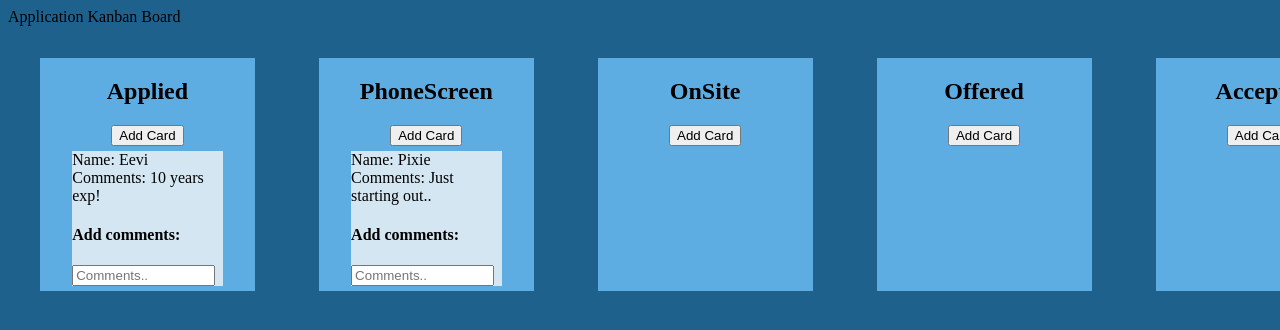
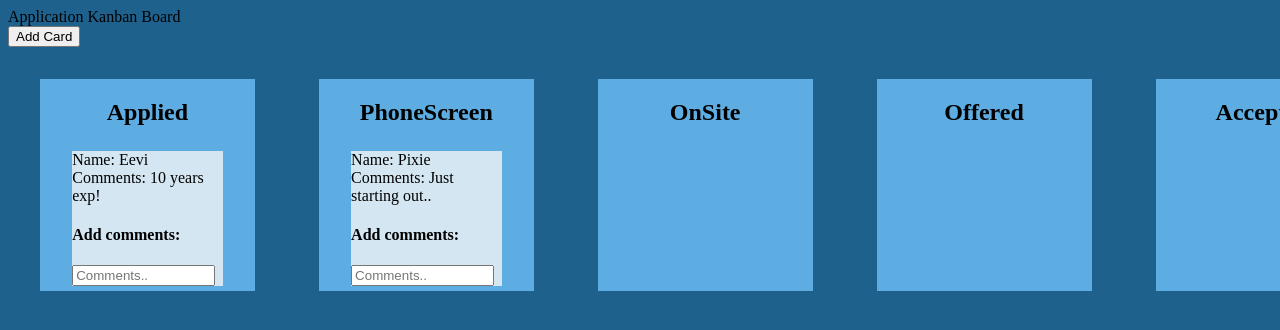
Before and after one commit to ajlee12/react-node-kanban, a React (Create React App) app: page / in a window 1280 px wide. Shown: the top 330 px of the page. Built offline with nearby package versions, Linux system fonts and the light colour scheme.

Commit message:
Successfully change App from jsx back to tsx (fix error caused by 2nd 'null' arg in connect() in List). Render AddCardBtn from App instead of index.tsx.

```diff
--- a/src/components/App.jsx
+++ /dev/null
@@ -1,26 +0,0 @@
-import React from 'react';
-import List from './List';
-import AddCardButton from './AddCardButton';
-
-// interface Props {};
-
-const App = () => {
-  return (
-    <div id='App' style={styles}>
-      <List id='list-Applied' listTitle={'Applied'}>
-        {/* <AddCardButton /> */}
-      </List>
-      <List id='list-PhoneScreen' listTitle={'PhoneScreen'} />
-      <List id='list-OnSite' listTitle={'OnSite'} />
-      <List id='list-Offered' listTitle={'Offered'} />
-      <List id='list-Accepted' listTitle={'Accepted'} />
-      <List id='list-Rejected' listTitle={'Rejected'} />
-    </div>
-  );
-};
-
-const styles = {
-  display: 'flex',
-};
-
-export default App;
--- /dev/null
+++ b/src/components/App.tsx
@@ -0,0 +1,25 @@
+import React from 'react';
+import List from './List';
+import AddCardButton from './AddCardButton';
+
+const App = () => {
+  return (
+    <div id='App' >
+      <AddCardButton />
+      <div style={styles}>
+        <List id='list-Applied' listTitle={'Applied'} />
+        <List id='list-PhoneScreen' listTitle={'PhoneScreen'} />
+        <List id='list-OnSite' listTitle={'OnSite'} />
+        <List id='list-Offered' listTitle={'Offered'} />
+        <List id='list-Accepted' listTitle={'Accepted'} />
+        <List id='list-Rejected' listTitle={'Rejected'} />
+      </div>
+    </div>
+  );
+};
+
+const styles = {
+  display: 'flex',
+};
+
+export default App;
--- a/src/components/List.tsx
+++ b/src/components/List.tsx
@@ -2,7 +2,6 @@ import React, { DragEvent } from 'react';
 import { connect } from 'react-redux';
 import { CardContents, AppState } from '../store/types';
 import Card from './Card';
-import AddCardButton from './AddCardButton';
 
 const mapStateToProps = (store: AppState) => ({
   Applied: store.cards.Applied,
@@ -18,6 +17,7 @@ interface ListPropsKeys {
 };
 
 interface ListProps extends ListPropsKeys {
+  // id: string,
   // listTitle: string,
   Applied: CardContents[],
   PhoneScreen: CardContents[],
@@ -53,7 +53,6 @@ const List = (props: ListProps) => {
       id={props.id}
     >
       <h2>{props.listTitle}</h2>
-      <AddCardButton />
       {props[listTitle].map((card: CardContents, i: number) => {
         return (
           <Card
@@ -69,4 +68,4 @@ const List = (props: ListProps) => {
   );
 };
 
-export default connect(mapStateToProps, null)(List);
+export default connect(mapStateToProps)(List);
```
